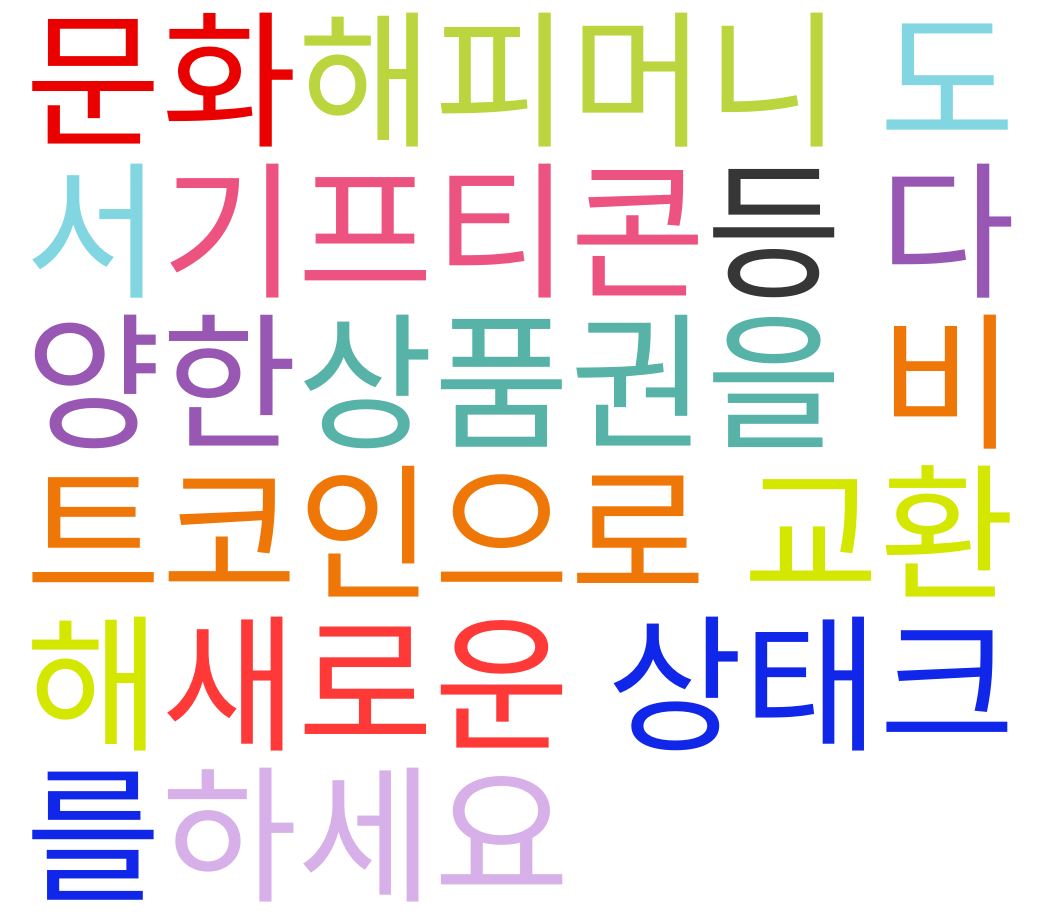
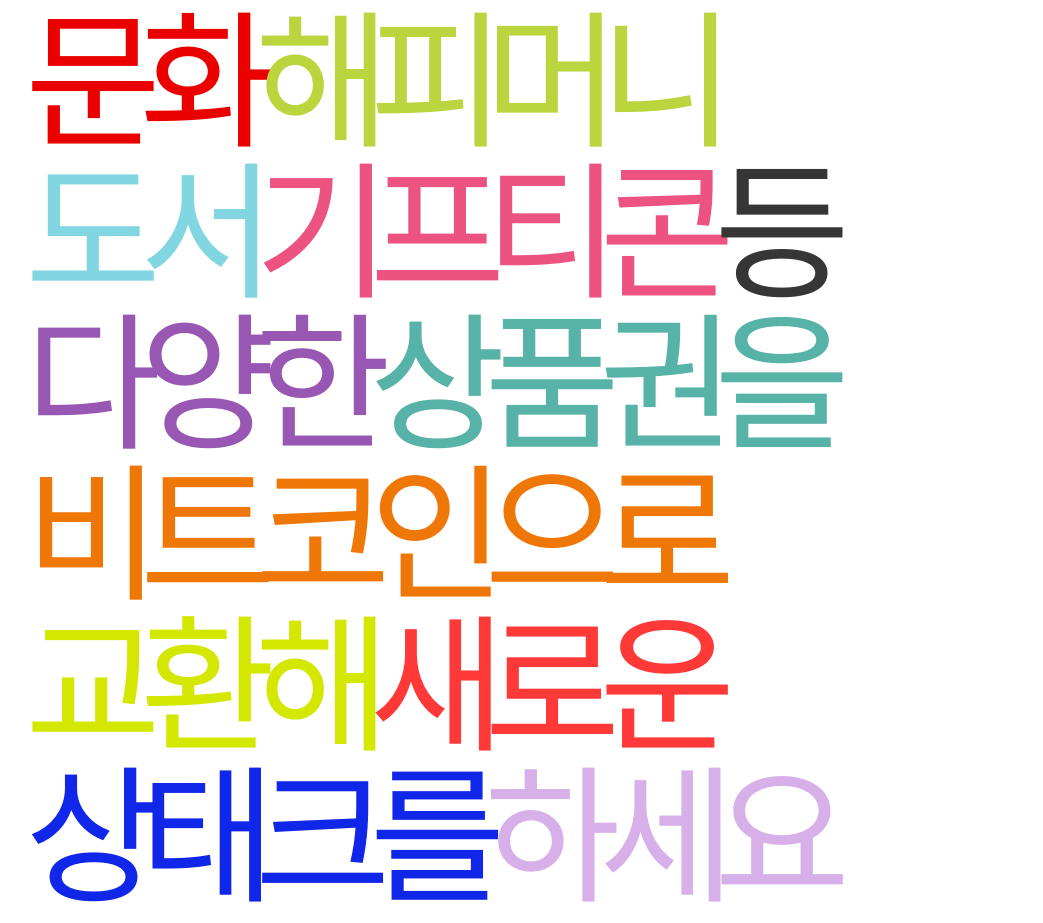
Before and after one commit to gameper-cory/gameper-ir, a plain HTML site: page index.html in a window 1280 px wide. Shown: the part 1375-2298 px from the top of the page, without its empty margins (184-1227 px from the left). Drawn offline with Linux system fonts and the light colour scheme; a web font is replaced by a local one.

Commit message:
CSS font modify

```diff
--- a/css/styles.css
+++ b/css/styles.css
@@ -14,7 +14,6 @@ time, mark, audio, video {
   padding: 0;
   border: 0;
   font-size: 100%;
-  font: inherit;
   vertical-align: baseline;
 }
 /* HTML5 display-role reset for older browsers */
@@ -24,7 +23,7 @@ footer, header, hgroup, menu, nav, section {
 }
 
 @font-face {
-  font-family: 'Gmarket Sans';
+  font-family: 'GmarketSans';
   src: url(fonts/GmarketSansTTFLight.ttf) format('truetype');
 }
 
@@ -130,22 +129,17 @@ footer, header, hgroup, menu, nav, section {
 
 .content {
   position: absolute;
-  width: 1000px; /* 898.13px */
+  width: 898.13px; /* 898.13px */
   height: 913.07px;
   left: calc(50% - 898.13px/2 + 18.07px);
   top: 1385px;
-  font-family: Gmarket Sans;
-  font-style: normal;
-  font-weight: 300;
-  font-size: 148px;
-  line-height: 102.3%;
-  /* or 151px */
-  letter-spacing: -21.3333
+
 }
 
 .red {
   display: inline;
   color: #EB0000;
+
 }
 
 .green {
@@ -202,3 +196,13 @@ footer, header, hgroup, menu, nav, section {
   display: inline;
   color: #D7AFE9;
 }
+
+.fontContent{
+  font-family: GmarketSans;
+  font-style: normal;
+  font-weight: 300;
+  font-size: 148px;
+  line-height: 102.3%;
+  /* or 151px */
+  letter-spacing: -21.3333px;
+}
--- a/index.html
+++ b/index.html
@@ -44,12 +44,12 @@
     <div class="bottomLine"></div>
 
     <section class="content">
-      <div class="red">문화</div><div class="green">해피머니</div>
-      <div class="skyBlue">도서</div><div class="pink">기프티콘</div><div class= "black">등</div>
-      <div class="purple">다양한</div><div class="darkGreen">상품권을</div>
-      <div class="orange">비트코인으로</div>
-      <div class="lemon">교환해</div><div class="darkRed">새로운</div>
-      <div class="blue">상태크를</div><div class="lavender">하세요</div>
+      <div class="red fontContent">문화</div><div class="green fontContent">해피머니</div><br>
+      <div class="skyBlue fontContent">도서</div><div class="pink fontContent">기프티콘</div><div class= "black fontContent">등</div>
+      <div class="purple fontContent">다양한</div><div class="darkGreen fontContent">상품권을</div>
+      <div class="orange fontContent">비트코인으로</div><br>
+      <div class="lemon fontContent">교환해</div><div class="darkRed fontContent">새로운</div><br>
+      <div class="blue fontContent">상태크를</div><div class="lavender fontContent">하세요</div>
     </section>
     <div class="bottomLine"></div>
 
```
Also changed, not shown: fonts/NanumSquareLight.ttf (added), images/facebook.png (added), images/gameper-logo.png (added), images/instagram.png (added), images/kakaotalkChanel.png (added), images/strong-ventures-blockchain-venture-fund.png (added), images/youtube.png (added), 3 other files.
